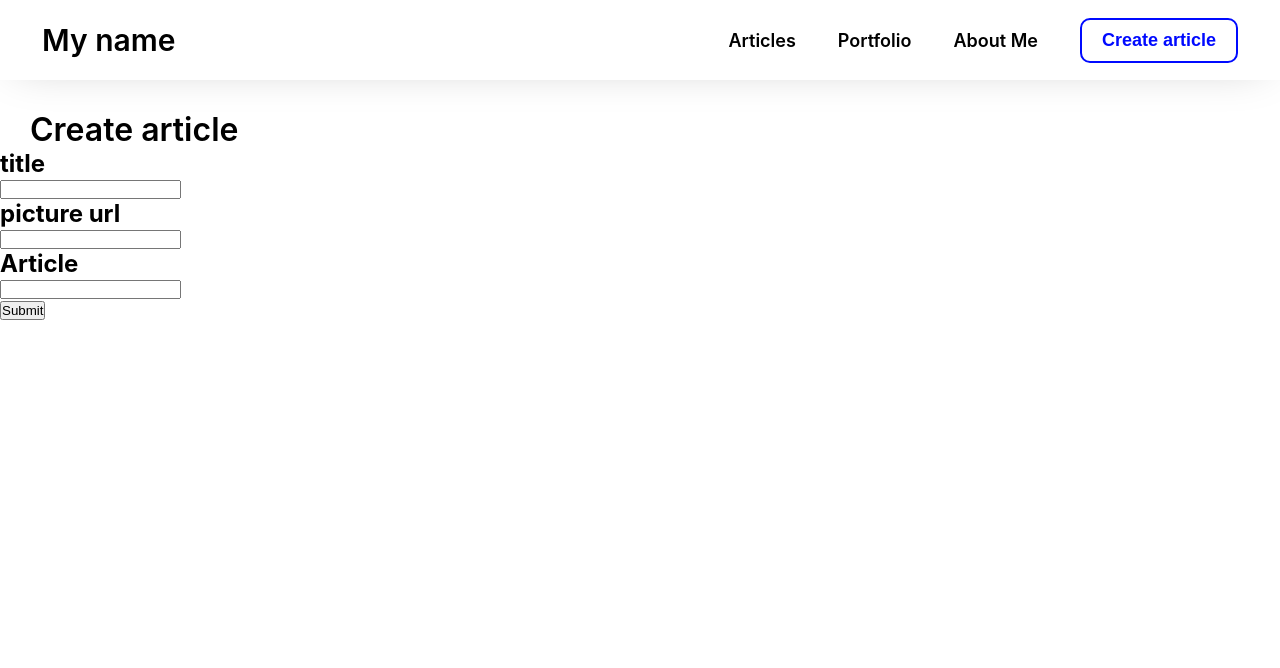
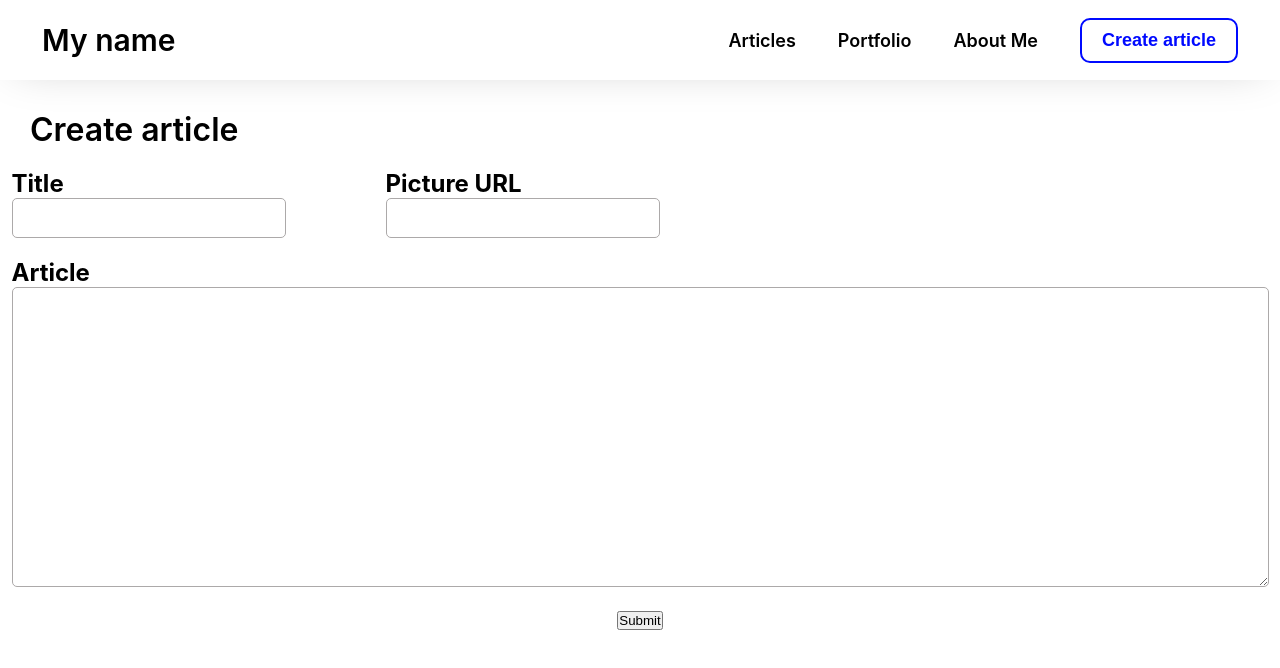
Before and after one commit to Crrayzze/workshop-react-initiation-my-blog-result, a React (Create React App) app: page /createArticles in a window 1280 px wide. Shown: the top 668 px of the page. Built offline with nearby package versions, Linux system fonts and the light colour scheme.

Commit message:
create article page

```diff
--- a/src/pages/createArticles/createArticles.css
+++ b/src/pages/createArticles/createArticles.css
@@ -0,0 +1,39 @@
+.create-article-center {
+  display: flex;
+  flex-direction: column;
+  justify-content: center;
+  align-items: center;
+  gap: 20px;
+  margin-top: 20px;
+}
+
+.create-article-top-input {
+  display: flex;
+  flex-direction: row;
+  align-items: center;
+  gap: 100px;
+  width: 100%;
+  padding-bottom: 20px;
+}
+
+.create-article-input {
+  width: 100%;
+  height: 40px;
+  border-radius: 5px;
+  border: 1px solid #ACA9A9;
+  padding: 10px 20px;
+  font-size: 18px;
+  font-weight: 500;
+  transition: 0.3s;
+}
+
+.create-article-text {
+  height: 300px;
+  border-radius: 5px;
+  border: 1px solid #ACA9A9;
+  padding: 10px 20px;
+  font-size: 18px;
+  font-weight: 500;
+  transition: 0.3s;
+  font-family: 'Inter', sans-serif;
+}
--- a/src/pages/createArticles/createArticles.jsx
+++ b/src/pages/createArticles/createArticles.jsx
@@ -3,21 +3,32 @@ import "./createArticles.css";
 import { articlesList } from "../../data/articles";
 
 export const CreateArticles = () => {
+
+  const submitArticle = () => {
+  }
+
   return (
     <div>
       <h1 className="page-title">Create article</h1>
-      <div>
+      <div className="create-article-center">
         <div>
-          <div>
-            <h2>title</h2>
-            <input type="text" />
-          </div>
-          <div>
-            <h2>picture url</h2>
-            <input type="url" />
+          <div className="create-article-top-input">
+            <div>
+              <h2>Title</h2>
+              <input type="text" className="create-article-input" />
+            </div>
+            <div>
+              <h2>Picture URL</h2>
+              <input type="url" className="create-article-input" />
+            </div>
           </div>
           <h2>Article</h2>
-          <input type="text" />
+          <textarea
+            name="article content"
+            rows="8"
+            cols="100"
+            className="create-article-text"
+          />
         </div>
         <button>Submit</button>
       </div>
```
